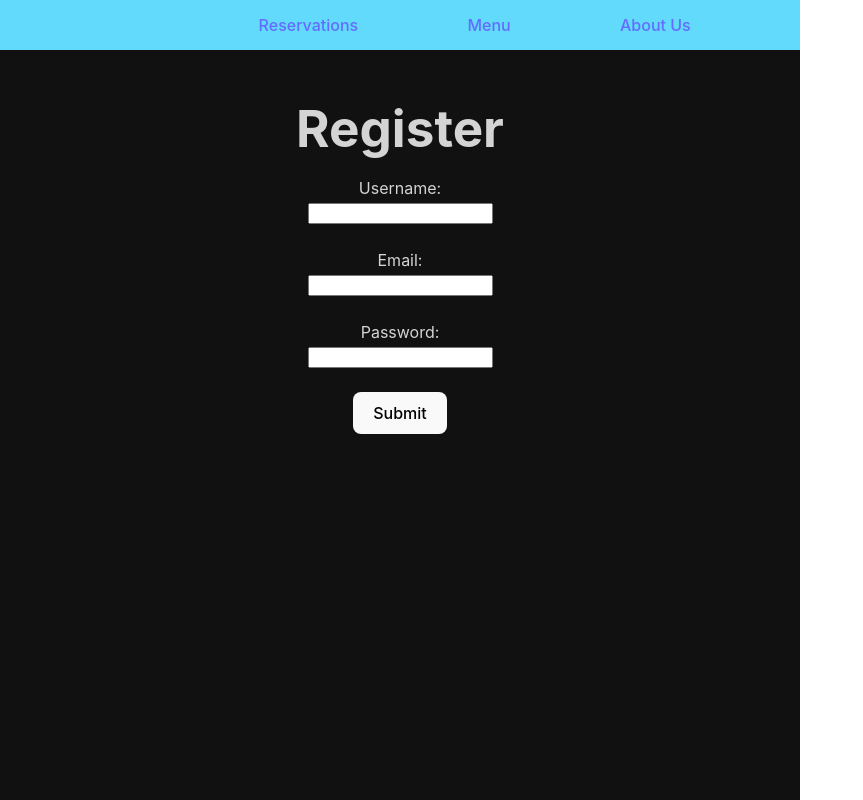
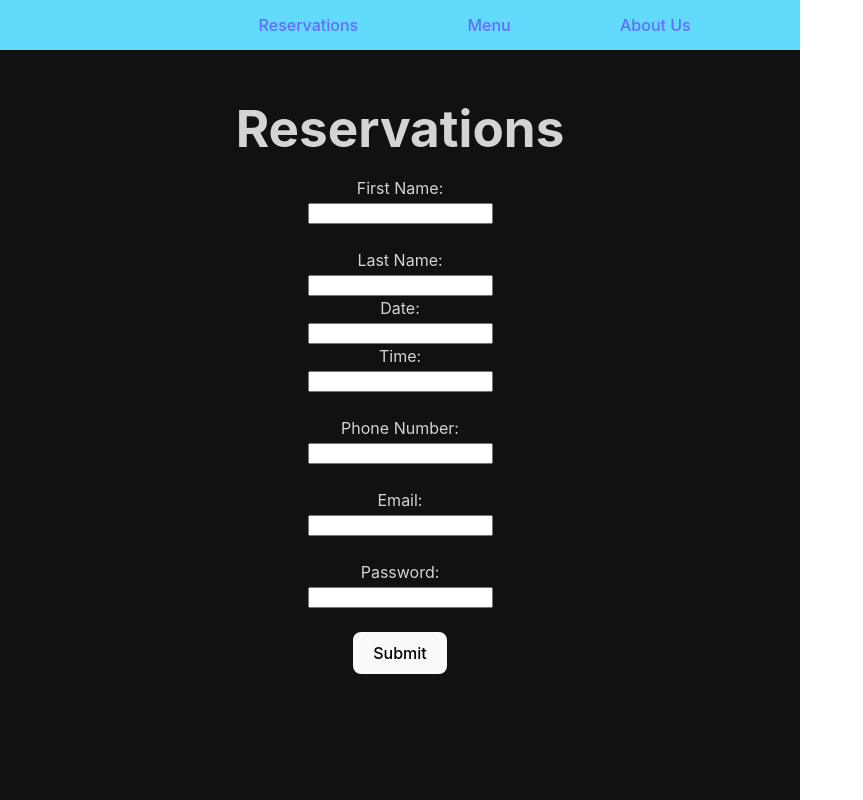
Before and after one commit to Cristian91493/RestaurantBuilder, a React (Vite) app in the folder client/restaurantBuilder/: page /reservations in a window 1280 px wide. Shown: the whole page, without its empty margins (0-863 px from the left). Built offline with nearby package versions, Linux system fonts and the light colour scheme.

Commit message:
added reservation page and it should be working

```diff
--- a/client/restaurantBuilder/src/App.jsx
+++ b/client/restaurantBuilder/src/App.jsx
@@ -20,7 +20,7 @@
 
 function App() {
   const [user, setUser] = useState({});
-  // const [reservations, setReservations] = useState({});
+  const [reservations, setReservations] = useState({});
   // we need time to check if token is loaded in to state, not just localStorage
   const [loading, setLoading] = useState(true);
 
@@ -39,6 +39,50 @@
     }
     setLoading(false);
   }
+
+  // grab user from database with token as ID
+  // async function setReservations(token) {
+  //   try {
+  //     const response = await axios.get("/api/reservations", {
+  //       headers: {
+  //         Authorization: token,
+  //       },
+  //     });
+  //     setReservations(response.data);
+  //   } catch (err) {
+  //     console.log(err);
+  //     localStorage.removeItem("token");
+  //   }
+  //   setLoading(false);
+  // }
+
+
+  async function addReservations() {
+    try {
+
+      let reservation = {
+        text: input
+      };
+
+      // OPTION 2: use axios
+
+      const response = await axios.post('/api/reservations', reservations)
+
+      setReservations([...reservations, response.data]);
+      setInput("");
+
+    } catch(err) {
+      console.log(err)
+    }
+  }
+
+  // function handleChange(event) {
+  //   setInput(event.target.value);
+  // }
+
+
+
+
 
   useEffect(() => {
     // look for token in localstorage if we are logged in.
@@ -69,8 +113,8 @@
             {/* if not logged in */}
             <Route path="/login" element={<Login setUser={setUser} />} />
             <Route path="/register" element={<Register setUser={setUser} />} />
-            <Route path="/reservations" element={<Register setUser={setUser} />} />
-            {/* <Route path="/reservation" element={<Reservation/>}/> */}
+            {/* <Route path="/reservations" element={<Register setUser={setUser} />} /> */}
+            <Route path="/reservations" element={<Reservation addReservations={addReservations}/>}/>
 
             {/* wild card * meaning anything thats not above, get this element = Navigate is like a redirect, not link  */}
             {/* can be path=* or path=/profile  one excludes all others not name, the other is just /profile locked down */}
--- a/client/restaurantBuilder/src/pages/Reservation.jsx
+++ b/client/restaurantBuilder/src/pages/Reservation.jsx
@@ -67,7 +67,7 @@
         // what this is creating from input's names:
         // {username: 'asd', password: 'pas123', email: 'bob@gmail.com'}
       >
-        <label htmlFor="reservations">Reservations:</label>
+        <label htmlFor="firstName">First Name:</label>
         <br />
         <input
           type="text"
```
